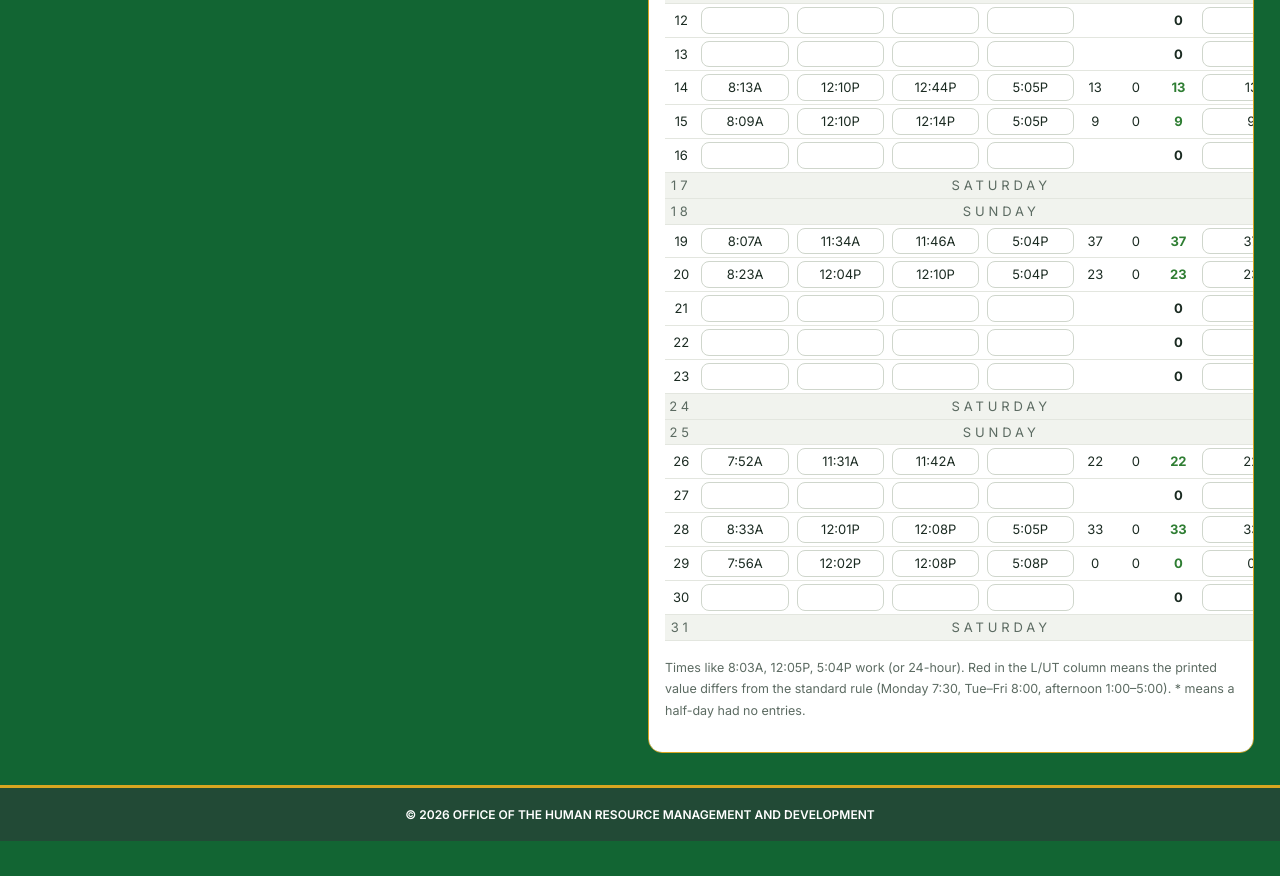
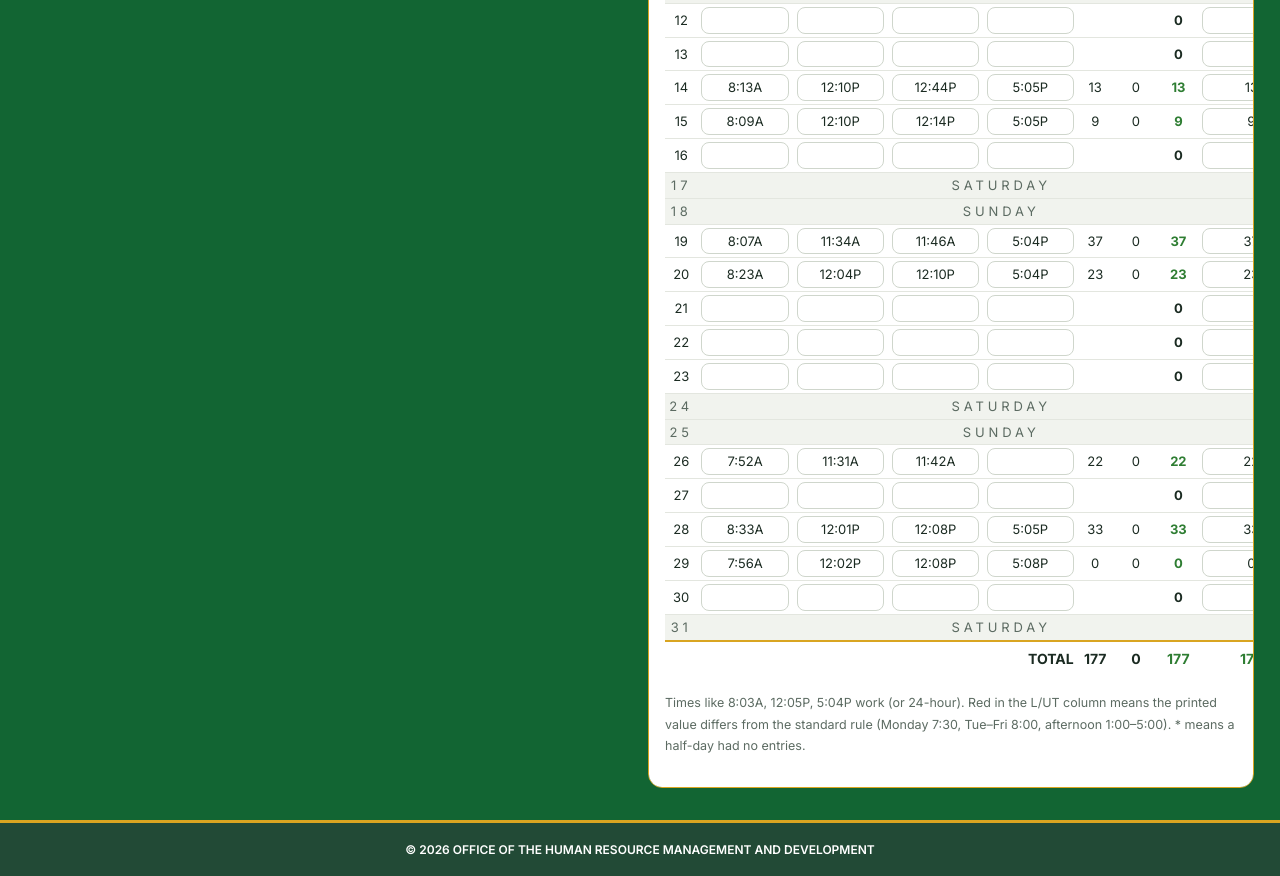
Before and after one commit to hrishr/dtrcalculator, a plain HTML site: page index.html in a window 1280 px wide. Shown: the part 789-1665 px from the top of the page. Before the commit the page ends 1630 px from the top, so only its background shows below. Drawn offline with nearby package versions, Linux system fonts and the light colour scheme.

Commit message:
Update index.html

```diff
--- a/index.html
+++ b/index.html
@@ -29,8 +29,8 @@ td input{text-align:center;padding:3px 2px}tr.wk td{background:var(--wk);color:v
 button{font:inherit;font-weight:600;background:var(--ac);color:#fff;border:0;border-radius:999px;padding:7px 16px;cursor:pointer}button.g{background:#fff;color:var(--ac);border:1px solid #cfd6cc}
 small{color:var(--mut)}
 .top{display:grid;grid-template-columns:minmax(0,1fr) minmax(0,1.5fr);gap:16px}@media(max-width:980px){.top{grid-template-columns:1fr}}.top .card{margin-bottom:16px}
-.layout>.card{margin-bottom:0}.lc,.dt{align-self:start}.ec .big{margin-top:14px}
-.layout{display:grid;grid-template-columns:minmax(0,1fr) minmax(0,1fr);gap:16px;align-items:start}@media(max-width:980px){.layout{grid-template-columns:1fr}}
+.layout>.card{margin-bottom:0}.lc{display:flex;flex-direction:column;contain:size}.lc .sc{flex:1 1 0;min-height:0;max-height:none}tfoot td{font-weight:700;border-top:2px solid var(--gold);border-bottom:0;padding:7px 4px;font-size:14px}.ec .big{margin-top:14px}
+.layout{display:grid;grid-template-columns:minmax(0,1fr) minmax(0,1fr);gap:16px;align-items:start}@media(max-width:980px){.layout{grid-template-columns:1fr}.lc{contain:none}.lc .sc{flex:none;max-height:calc(37px * 20 + 38px)}}
 .lc{margin-bottom:0}.sc{max-height:calc(37px * 20 + 38px);overflow:auto;border:1px solid var(--bd);border-radius:8px}
 .lt{min-width:560px}.lt td,.lt th{white-space:nowrap}.lt td:first-child{max-width:340px;overflow:hidden;text-overflow:ellipsis}.lt thead th{position:sticky;top:0;background:#fff;z-index:1;box-shadow:0 1px 0 var(--bd)}.lt td{height:37px;padding:0 6px;font-size:12.5px}.lt td button{padding:3px 12px;font-size:12.5px}.lt tbody tr{cursor:pointer}.lt tbody tr:hover{background:var(--wk)}
 .rc .card{margin-bottom:16px}.rc table{min-width:520px}
@@ -57,7 +57,7 @@ footer{background:var(--hd);border-top:3px solid var(--gold);color:#fff;text-ali
 <div><small>Printed on DTR</small><b id="tp">—</b></div></div></div>
 <div class="card lc" id="listcard"><div class="row" style="align-items:center;margin-bottom:8px"><div><b>Employees found</b> <small id="cnt"></small></div><div style="text-align:right"><button class="g" id="csv">Export CSV</button></div></div>
 <div class="sc"><table class="lt"><thead><tr><th style="text-align:left">Name</th><th>Month</th><th>L/UT (min)</th><th>h:m</th><th>Day equiv.</th><th>DTR total</th><th></th></tr></thead><tbody id="lb"></tbody></table></div></div>
-<div class="card tw dt"><table><thead><tr><th>Day</th><th>AM in</th><th>AM out</th><th>PM in</th><th>PM out</th><th>Late</th><th>Under</th><th>L/UT</th><th>DTR shows</th></tr></thead><tbody id="tb"></tbody></table>
+<div class="card tw dt"><table><thead><tr><th>Day</th><th>AM in</th><th>AM out</th><th>PM in</th><th>PM out</th><th>Late</th><th>Under</th><th>L/UT</th><th>DTR shows</th></tr></thead><tbody id="tb"></tbody><tfoot><tr><td colspan="5" style="text-align:right">TOTAL</td><td id="tl">0</td><td id="tu">0</td><td id="tt" class="okc">0</td><td id="tpp">—</td></tr></tfoot></table>
 <p><small>Times like 8:03A, 12:05P, 5:04P work (or 24-hour). Red in the L/UT column means the printed value differs from the standard rule (Monday 7:30, Tue–Fri 8:00, afternoon 1:00–5:00). * means a half-day had no entries.</small></p></div>
 <div hidden><input id="s0" value="7:30"><input id="s1" value="8:00"><input id="s2" value="12:00"><input id="s3" value="13:00"><input id="s4" value="17:00"><input type="checkbox" id="am"></div>
 </div>
@@ -89,12 +89,13 @@ const v=r.rows[d]||[];h+=`<tr data-d="${d}"><td>${dd}</td>`+[0,1,2,3].map(i=>`<t
 $("tb").innerHTML=h;$("tb").querySelectorAll("input").forEach(i=>i.addEventListener("input",()=>{store();calc()}))}
 function store(){const r=recs[cur];document.querySelectorAll("#tb tr[data-d]").forEach(tr=>{const v=[...tr.querySelectorAll("input")].map(i=>i.value.trim());if(v.some(x=>x))r.rows[tr.dataset.d]=v;else delete r.rows[tr.dataset.d]})}
 function load(){const r=recs[cur];$("nm").value=r.name;$("m").value=r.month;build();calc()}
-function calc(){const r=recs[cur],[cy,cm]=r.month.split("-").map(Number);let tot=0,pr=0,hasP=false;
+function calc(){const r=recs[cur],[cy,cm]=r.month.split("-").map(Number);let tot=0,pr=0,hasP=false,tl=0,tu=0;
 document.querySelectorAll("#tb tr[data-d]").forEach(tr=>{const I=[...tr.querySelectorAll("input")].map(i=>i.value);
 const L=tr.querySelector(".l"),U=tr.querySelector(".u"),R=tr.querySelector(".r");const c=rowCalc(I,sched(new Date(cy,cm-1,+tr.dataset.d).getDay()));
 if(c&&c.bad){L.textContent=U.textContent="";R.textContent="?";R.className="res r diff";return}
-if(!c){L.textContent=U.textContent="";R.textContent="0"}else{L.textContent=c.late;U.textContent=c.ut;R.textContent=c.tot+(c.inc?"*":"");tot+=c.tot}
+if(!c){L.textContent=U.textContent="";R.textContent="0"}else{L.textContent=c.late;U.textContent=c.ut;R.textContent=c.tot+(c.inc?"*":"");tot+=c.tot;tl+=c.late;tu+=c.ut}
 const pv=I[4].trim();R.className="res r";if(pv!==""){hasP=true;pr+=+pv||0;R.className="res r "+((+pv)==(c?c.tot:0)?"okc":"diff")}});
+$("tl").textContent=tl;$("tu").textContent=tu;$("tt").textContent=tot;{const pt=r.printedTotal!=null?r.printedTotal:(hasP?pr:null);$("tpp").textContent=pt==null?"—":pt;$("tpp").className=pt==null?"":(pt==tot?"okc":"diff")}
 $("tm").textContent=tot+" min";const h=Math.floor(tot/60),m=tot%60;$("thm").textContent=h+"h "+m+"m";$("td").textContent=dayEq(tot);
 $("tp").textContent=r.printedTotal!=null?r.printedTotal+" min":(hasP?pr+" min":"—");renderList()}
 $("nm").oninput=()=>{recs[cur].name=$("nm").value;renderList()};
```
